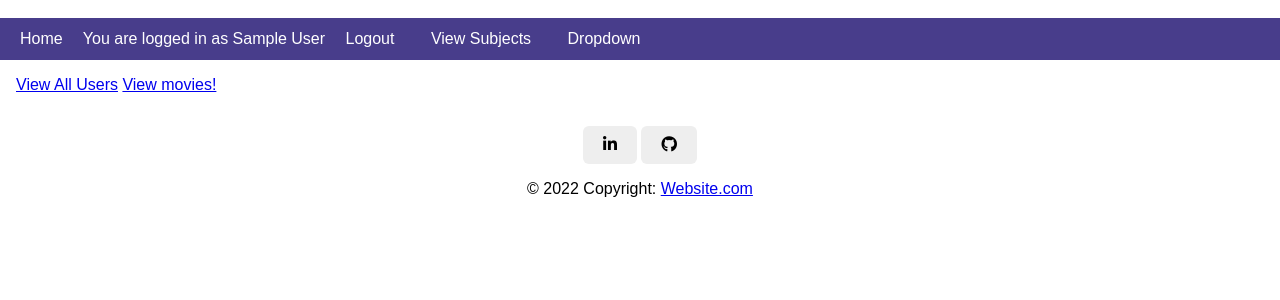
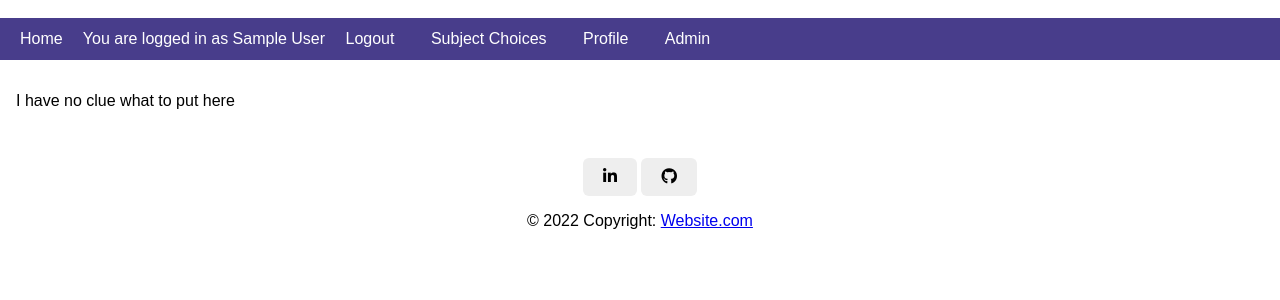
Before and after one commit to AlarusB/SubjectSelectionAssessment, a Flask app: page / in a window 1280 px wide. Shown: the top 300 px of the page. Run offline with Flask 2, Linux system fonts and the light colour scheme; the visitor is signed in with stand-in values (Sample User, id 1); some libraries are stand-ins or nearby versions.

Commit message:
version 2 complete, awaiting pep8 check

```diff
--- a/SubjectSelectionAssessment/app.py
+++ b/SubjectSelectionAssessment/app.py
@@ -134,7 +134,7 @@ def view_user():
                 request.args['id']
             )
             cursor.execute(sql, values)
-            result = cursor.fetchall()
+            result = cursor.fetchone()
     return render_template('users_view.html', result=result)
 
 
--- a/SubjectSelectionAssessment/templates/index.html
+++ b/SubjectSelectionAssessment/templates/index.html
@@ -3,11 +3,5 @@
 {% block title %}Home{% endblock %}
 
 {% block content %}
-{% if session['role'] == 'admin' %}
-<a href="{{ url_for('list_users') }}">View All Users</a>
-<a href="{{ url_for('list_subjects') }}">View movies!</a>
-{% elif 'logged_in' in session %}
-<a href="{{ url_for('view_user', id=session['id']) }}">View your account</a>
-<a href="{{ url_for('list_subjects') }}">View movies!</a>
-{% endif %}
+<p>I have no clue what to put here</p>
 {% endblock %}
--- a/SubjectSelectionAssessment/templates/navbar.html
+++ b/SubjectSelectionAssessment/templates/navbar.html
@@ -15,6 +15,7 @@
                 {% endif %}
             </li>
             <li><a href="#">Three</a></li>
+
         </ul>
     </details>
     <a href="{{ url_for('home') }}">Home</a>
@@ -22,19 +23,21 @@
     {% if 'logged_in' in session %}
     You are logged in as {{ session.first_name }}
     <a href="{{ url_for('logout') }}">Logout</a>
-    <a href="{{ url_for('view_user_subjects', id=session['id']) }}">View Subjects</a>
+    <a href="{{ url_for('view_user_subjects', id=session['id']) }}">Subject Choices</a>
+    <a href="{{ url_for('view_user', id=session['id']) }}">Profile</a>
     {% else %}
     <a href="{{ url_for('login') }}">Login</a>
     <a href="{{ url_for('add_user') }}">Signup</a>
     {% endif %}
 
+    {% if session['role'] == 'admin' %}
     <details>
-        <summary>Dropdown</summary>
+        <summary>Admin</summary>
         <ul>
-            <li><a href="#">One</a></li>
-            <li><a href="#">Two</a></li>
-            <li><a href="#">Three</a></li>
+            <li><a href="{{ url_for('list_subjects') }}">Subjects</a></li>
+            <li><a href="{{ url_for('list_users') }}">Users</a></li>
         </ul>
     </details>
+    {% endif %}
 
 </nav>
--- a/SubjectSelectionAssessment/templates/users_view.html
+++ b/SubjectSelectionAssessment/templates/users_view.html
@@ -16,7 +16,9 @@
             <h2 class=""><a href="mailto:{{ result.email }}">{{ result.email }}</a></h2>
 
             <div>
+                {% if session['role'] == 'admin' %}
                 <a class="btn" href="{{ url_for('list_users') }}">Back to dashboard</a>
+                {% endif %}
                 <a class="btn profile-edit-btn" href="/edit?id={{ result.user_id }}">Edit Profile</a>
                 <a class="btn profile-delete-btn" href="/delete?id={{ result.user_id }}" onclick="return confirm('Are you sure? you want to delete {{result.first_mame }} {{ result.last_name }}')">Delete</a>
             </div>
```
